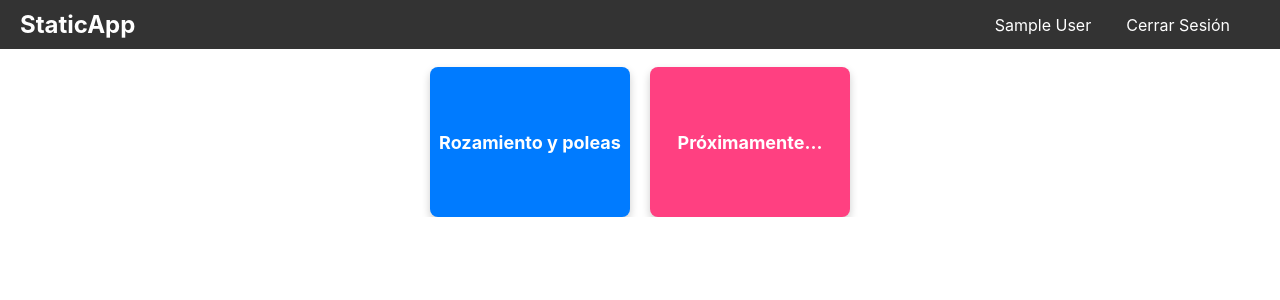
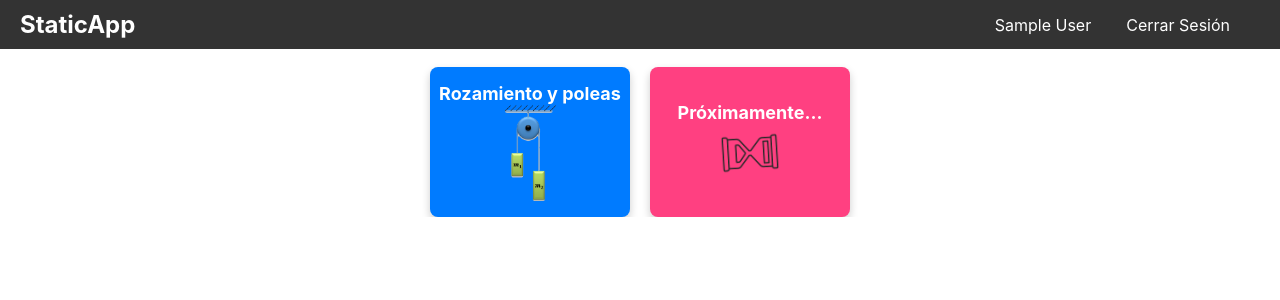
Before and after one commit to MatPede/PDS-Proyecto-2-Front, a React (Create React App) app in the folder proyect2front/: page /HomePage in a window 1280 px wide. Shown: the top 300 px of the page. Built offline with nearby package versions, Linux system fonts and the light colour scheme; sample sign-in values are in the browser's storage.

Commit message:
arreglando

```diff
--- a/proyect2front/src/pages/HomePage.css
+++ b/proyect2front/src/pages/HomePage.css
@@ -38,3 +38,29 @@
     margin: 5px 0 0 0;
     font-size: 14px;
 }
+
+.home-image {
+    width: 100px;
+    height: auto;
+    max-width: 30%;
+    display: block;
+    margin: 0 auto;
+}
+
+.reloj-image {
+    width: 60px;  /* Ajusta el tamaño de la imagen */
+    height: auto;  /* Mantiene la proporción de la imagen */
+    animation: rotate 2s linear infinite;  /* Aplica la animación de rotación */
+    display: block;
+    margin: 0 auto;
+}
+
+  /* Definir la animación de rotación */
+@keyframes rotate {
+    from {
+      transform: rotate(0deg);  /* Comienza en 0 grados */
+    }
+    to {
+      transform: rotate(360deg);  /* Rota hasta 360 grados */
+    }
+}
--- a/proyect2front/src/pages/HomePage.js
+++ b/proyect2front/src/pages/HomePage.js
@@ -2,12 +2,13 @@ import React from 'react';
 import './HomePage.css';
 import { useNavigate } from 'react-router-dom';
 import { useAuth } from '../context/AuthContext';
+import rozamientoPoleasImg from '../images/rozamientoypoleas.png';
+import relojImg from '../images/reloj.png';
 
 const HomePage = () => {
   const navigate = useNavigate();
   const { isLogged } = useAuth();
 
-  console.log("isLogged homepage =", isLogged); // Imprime el valor de isLogged en la consola
 
   const handleNavigation = (path) => {
     navigate(path);
@@ -18,11 +19,13 @@ const HomePage = () => {
       <div className="card" onClick={() => handleNavigation('/dashboard')}>
         <div className="card-content">
           <h2>Rozamiento y poleas</h2>
+          <img src={rozamientoPoleasImg} alt="Rozamiento y Poleas" className="home-image" />
         </div>
       </div>
       <div className="card card-upcoming">
         <div className="card-content">
           <h2>Próximamente...</h2>
+          <img src={relojImg} alt="Cargando" className="reloj-image" />
         </div>
       </div>
     </div>
```
Also changed, not shown: proyect2front/src/images/reloj.png (added), proyect2front/src/images/rozamientoypoleas.png (added).
